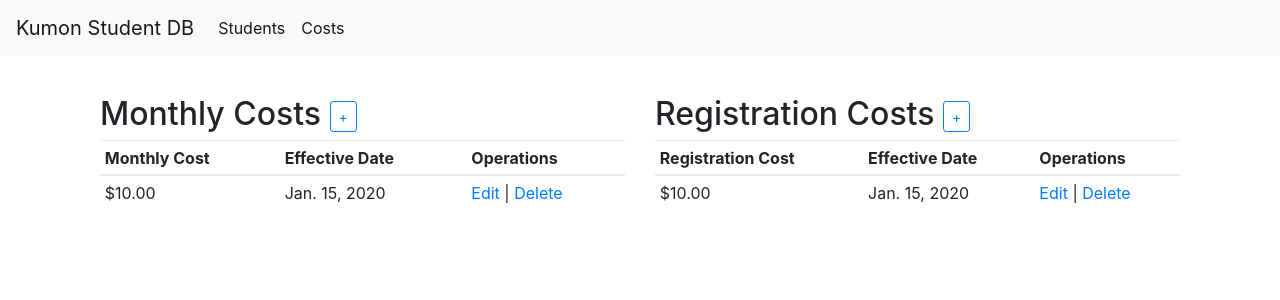
After one commit to half-adder/kumon, a Django app: page /registration/costs/ in a window 1280 px wide. The commit adds this page. Shown: the top 300 px of the page. Run offline with Django 3.2, Linux system fonts and the light colour scheme; tables that the repository leaves empty hold one stand-in row (values such as "Sample post"); some libraries are stand-ins or nearby versions.

Commit message:
add cost lists/crud operations

```diff
--- a/kumon_student_db/student_registration/models.py
+++ b/kumon_student_db/student_registration/models.py
@@ -26,7 +26,8 @@ class MonthlyCost(models.Model):
         )
 
     def __str__(self):
-        return f"<Cost: {self.cost:d}>, <Date: {self.effective_date}>"
+        return "Monthly Cost: %.2f, Effective Date: %s" % (float(self.cost), self.effective_date)
+        # return f"<Cost: {self.cost:d}>, <Date: {self.effective_date}>"
 
 
 class RegistrationCost(models.Model):
@@ -43,7 +44,7 @@ class RegistrationCost(models.Model):
         )
 
     def __str__(self):
-        return f"<Cost: {self.cost:f}>, <Date: {self.effective_date}>"
+        return "Registration Cost: %.2f, Effective Date: %s" % (float(self.cost), self.effective_date)
 
 
 class WhyChoice(models.Model):
--- a/kumon_student_db/student_registration/urls.py
+++ b/kumon_student_db/student_registration/urls.py
@@ -3,9 +3,18 @@ from kumon_student_db.student_registration import views
 
 app_name = "student_registration"
 urlpatterns = [
+    # Students
     path("students/", views.StudentList.as_view(), name="student-list"),
     path("students/create", views.StudentCreate.as_view(), name="student-add"),
     path("students/<int:pk>/", views.StudentUpdate.as_view(), name="student-update"),
-    path("students/<int:pk>/delete", views.StudentDelete.as_view(), name="student-delete"),
+    path("students/<int:pk>/delete", views.StudentDelete.as_view(), name="student-delete" ),
+    # Costs
     path("api/cost_info", views.get_cost_info, name="cost-info"),
+    path("costs/", views.cost_list, name="cost-list"),
+    path("costs/monthly_costs/create/", views.MonthlyCostCreateView.as_view(), name="monthly-cost-add"),
+    path("costs/registration_costs/create/", views.RegistrationCostCreateView.as_view(), name="registration-cost-add"),
+    path("costs/monthly_costs/<int:pk>/", views.MonthlyCostUpdateView.as_view(), name="monthly-cost-update"),
+    path("costs/registration_costs/<int:pk>/", views.RegistrationCostUpdateView.as_view(), name="registration-cost-update"),
+    path("costs/monthly_costs/<int:pk>/delete", views.MonthlyCostDeleteView.as_view(), name="monthly-cost-delete"),
+    path("costs/registration_costs/<int:pk>/delete", views.RegistrationCostDeleteView.as_view(), name="registration-cost-delete"),
 ]
--- a/kumon_student_db/student_registration/views.py
+++ b/kumon_student_db/student_registration/views.py
@@ -1,6 +1,7 @@
+from django.shortcuts import render
 from django.urls import reverse_lazy
 from django.views.generic import ListView
-from django.views.generic.edit import UpdateView, DeleteView, CreateView
+from django.views.generic.edit import UpdateView, DeleteView, CreateView, FormView
 from django.http import JsonResponse, HttpResponse
 
 from dateutil import parser
@@ -27,14 +28,66 @@ class StudentUpdate(UpdateView):
     form_class = forms.StudentForm
     template_name = "student_registration/student_form_crispy.html"
     success_url = reverse_lazy("student_registration:student-list")
-
-    def get_queryset(self):
-        return models.Student.objects.all()
+    queryset = models.Student.objects.all()
 
 
 class StudentDelete(DeleteView):
     model = models.Student
     success_url = reverse_lazy("student_registration:student-list")
+
+
+def cost_list(request):
+    if request.method != "GET":
+        return HttpResponse(status=404)  # TODO: better error code
+
+    monthly_costs = models.MonthlyCost.objects.all()
+    reg_costs = models.RegistrationCost.objects.all()
+
+    return render(
+        request,
+        template_name="student_registration/costs_list.html",
+        context={"monthly_costs": monthly_costs, "reg_costs": reg_costs},
+    )
+
+
+class MonthlyCostCreateView(CreateView):
+    form_class = forms.MonthlyCostForm
+    template_name = "student_registration/monthly_cost_form.html"
+    success_url = reverse_lazy("student_registration:cost-list")
+    queryset = models.MonthlyCost.objects.all()
+
+
+class RegistrationCostCreateView(CreateView):
+    form_class = forms.RegistrationCostForm
+    template_name = "student_registration/registration_cost_form.html"
+    success_url = reverse_lazy("student_registration:cost-list")
+    queryset = models.RegistrationCost.objects.all()
+
+
+class MonthlyCostUpdateView(UpdateView):
+    form_class = forms.MonthlyCostForm
+    template_name = "student_registration/monthly_cost_form.html"
+    success_url = reverse_lazy("student_registration:cost-list")
+    queryset = models.MonthlyCost.objects.all()
+
+
+class RegistrationCostUpdateView(UpdateView):
+    form_class = forms.RegistrationCostForm
+    template_name = "student_registration/registration_cost_form.html"
+    success_url = reverse_lazy("student_registration:cost-list")
+    queryset = models.RegistrationCost.objects.all()
+
+
+class MonthlyCostDeleteView(DeleteView):
+    model = models.MonthlyCost
+    template_name = "student_registration/student_confirm_delete.html"
+    success_url = reverse_lazy("student_registration:cost-list")
+
+
+class RegistrationCostDeleteView(DeleteView):
+    model = models.RegistrationCost
+    template_name = "student_registration/student_confirm_delete.html"
+    success_url = reverse_lazy("student_registration:cost-list")
 
 
 # API Views
@@ -84,7 +137,9 @@ def get_cost_info(request):
     registration_discount = Decimal(request.GET["registration_discount"])
 
     registration_base_cost = models.RegistrationCost.get_cost_for(start_date)
-    registration_cost = float((100-registration_discount) * registration_base_cost / 100)
+    registration_cost = float(
+        (100 - registration_discount) * registration_base_cost / 100
+    )
     monthly_cost = models.MonthlyCost.get_cost_for(start_date)
 
     response = {
--- a/kumon_student_db/templates/base.html
+++ b/kumon_student_db/templates/base.html
@@ -45,14 +45,17 @@
     </button>
     <a class="navbar-brand" href="{% url 'student_registration:student-list' %}">Kumon Student DB</a>
 
-{#    <div class="collapse navbar-collapse" id="navbarSupportedContent">#}
-{#      <ul class="navbar-nav mr-auto">#}
+    <div class="collapse navbar-collapse" id="navbarSupportedContent">
+      <ul class="navbar-nav mr-auto">
         {#        <li class="nav-item active">#}
         {#          <a class="nav-link" href="{% url 'home' %}">Home <span class="sr-only">(current)</span></a>#}
         {#        </li>#}
-{#        <li class="nav-item active">#}
-{#          <a class="nav-link" href="{% url 'student_registration:student-list' %}">Students</a>#}
-{#        </li>#}
+        <li class="nav-item active">
+          <a class="nav-link" href="{% url 'student_registration:student-list' %}">Students</a>
+        </li>
+        <li class="nav-item active">
+          <a class="nav-link" href="{% url 'student_registration:cost-list' %}">Costs</a>
+        </li>
         {#        {% if request.user.is_authenticated %}#}
         {#          <li class="nav-item">#}
         {# URL provided by django-allauth/account/urls.py #}
@@ -72,13 +75,13 @@
         {#            <a id="log-in-link" class="nav-link" href="{% url 'account_login' %}">{% trans "Sign In" %}</a>#}
         {#          </li>#}
         {#        {% endif %}#}
-{#      </ul>#}
-{#    </div>#}
+      </ul>
+    </div>
   </nav>
 
 </div>
 
-<div class="container">
+<div class="container" style="padding-top: 20px;">
 
   {% if messages %}
     {% for message in messages %}
--- /dev/null
+++ b/kumon_student_db/templates/student_registration/costs_list.html
@@ -0,0 +1,61 @@
+{% extends "base.html" %}
+{% load static i18n %}
+{% block title %}Members{% endblock %}
+
+{% block content %}
+  <div class="container">
+    <div class="row" style="margin-top: 20px;">
+      <div class="col">
+        <h2>Monthly Costs <a class="btn btn-outline-primary btn-sm" role="button" href="{% url 'student_registration:monthly-cost-add' %}">+</a></h2>
+        <table class="table table-hover table-sm" id="table_monthly">
+          <thead>
+          <tr>
+            <th scope="col">Monthly Cost</th>
+            <th scope="col">Effective Date</th>
+            <th scope="col">Operations</th>
+          </tr>
+          </thead>
+
+          <tbody>
+          {% for cost in monthly_costs %}
+            <tr>
+              <td>${{ cost.cost }}</td>
+              <td>{{ cost.effective_date }}</td>
+              <td><a href="{% url 'student_registration:monthly-cost-update' cost.id %}">Edit</a> | <a href="{% url 'student_registration:monthly-cost-delete' cost.id %}">Delete</a></td>
+            </tr>
+          {% endfor %}
+          </tbody>
+        </table>
+      </div>
+      <div class="col">
+
+        <h2>Registration Costs <a class="btn btn-outline-primary btn-sm" role="button" href="{% url 'student_registration:registration-cost-add' %}">+</a></h2>
+        <table class="table table-hover table-sm" id="table_reg">
+          <thead>
+          <tr>
+            <th scope="col">Registration Cost</th>
+            <th scope="col">Effective Date</th>
+            <th scope="col">Operations</th>
+          </tr>
+          </thead>
+
+          <tbody>
+          {% for cost in reg_costs %}
+            <tr>
+              <td>${{ cost.cost }}</td>
+              <td>{{ cost.effective_date }}</td>
+              <td><a href="{% url 'student_registration:registration-cost-update' cost.id %}">Edit</a> | <a href="{% url 'student_registration:registration-cost-delete' cost.id %}">Delete</a></td>
+            </tr>
+          {% endfor %}
+          </tbody>
+        </table>
+
+
+      </div>
+    </div>
+  </div>
+{% endblock content %}
+
+{% block pagejs %}
+  <script src="{% static 'js/student_list.js' %}"></script>
+{% endblock %}
--- a/kumon_student_db/templates/student_registration/student_list.html
+++ b/kumon_student_db/templates/student_registration/student_list.html
@@ -4,8 +4,8 @@
 
 {% block content %}
   <div class="container">
-    <h2>Students</h2>
-    <a class="btn btn-primary" role="button" href="{% url 'student_registration:student-add' %}" style="margin-top: 5px; margin-bottom: 15px;">Add Student</a>
+    <h2>Students <a class="btn btn-outline-primary btn-sm" role="button" href="{% url 'student_registration:student-add' %}"
+                    style="margin-top: 5px; margin-bottom: 15px;">+</a></h2>
     <table class="table table-hover table-sm" id="table_id">
       <thead>
       <tr>
```
Also changed, not shown: kumon_student_db/student_registration/forms.py (+42 -5 lines), kumon_student_db/templates/student_registration/cost_confirm_delete.html (added, +10 -0 lines), kumon_student_db/templates/student_registration/monthly_cost_form.html (added, +8 -0 lines), kumon_student_db/templates/student_registration/registration_cost_form.html (added, +8 -0 lines). Lines whose indentation alone changed are shown as unchanged.
